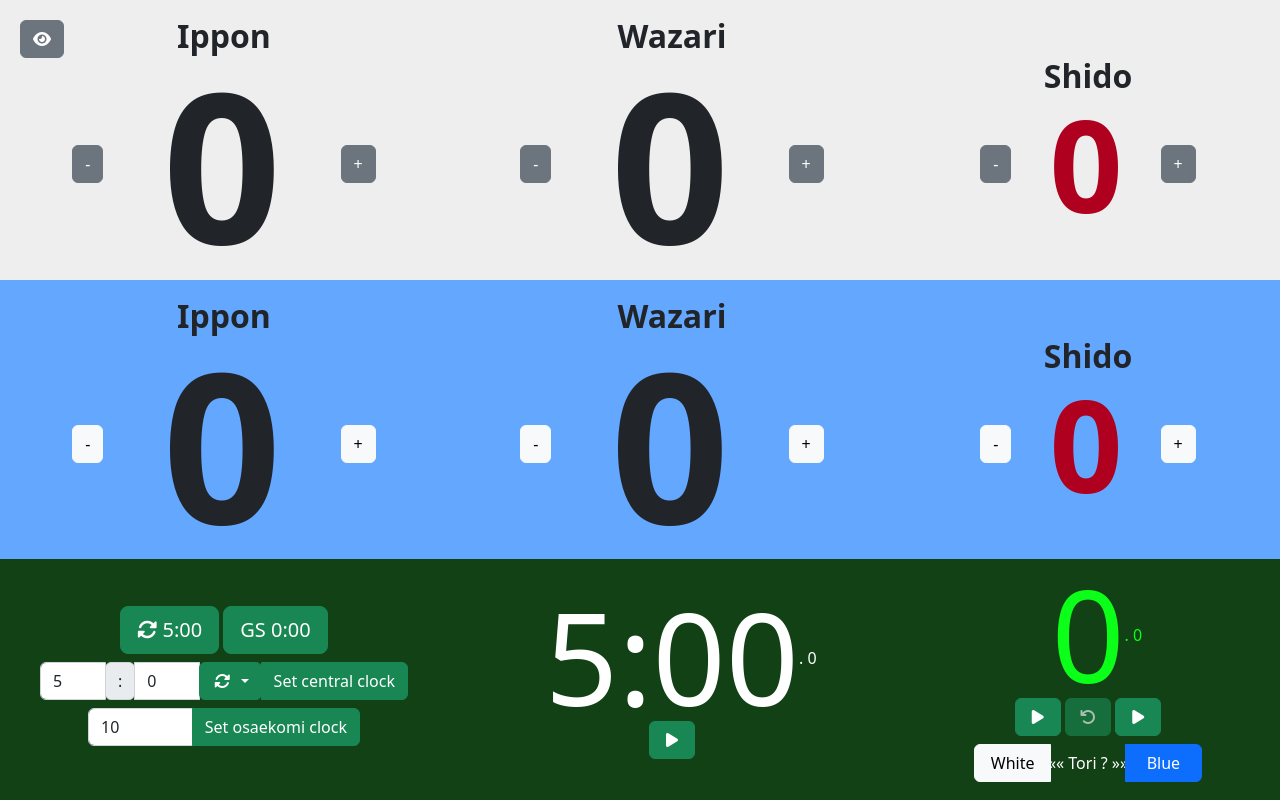
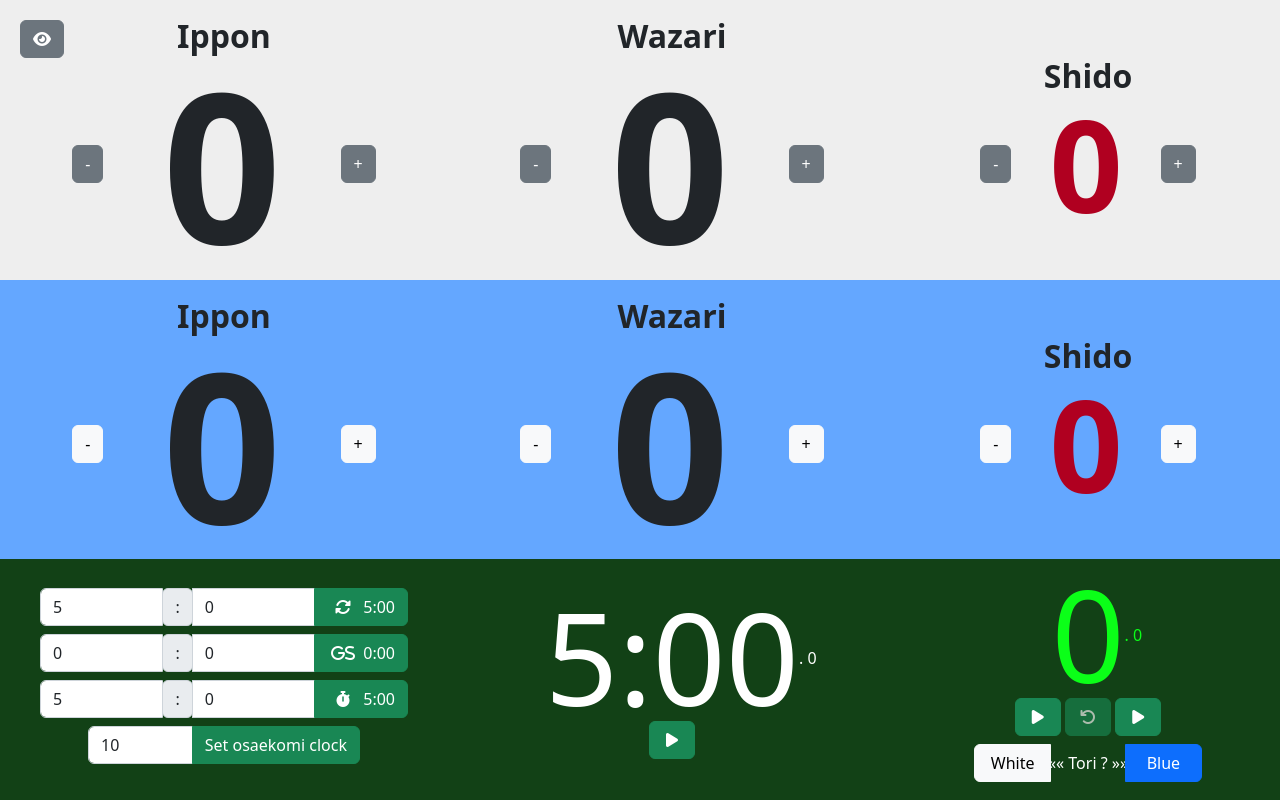
Before and after one commit to bichselb/judo-scoreboard, a plain HTML site: page scoreboard/index.html in a window 1280 px wide. Shown: the top 803 px of the page. Drawn offline with Linux system fonts and the light colour scheme.

Commit message:
more intuitive buttons for changing time

```diff
--- a/scoreboard/index.html
+++ b/scoreboard/index.html
@@ -171,52 +171,76 @@ along with this program.  If not, see <https://www.gnu.org/licenses/>.
                             <tr>
                                 <td class="text-center" style="width: 35%">
                                     <div class="optional">
+                                        <!-- Set fight time -->
                                         <div class="mb-2">
-                                            <a class="btn btn-success btn-lg" onclick="reset_all()" data-bs-toggle="tooltip" data-bs-placement="top" data-bs-title="Reset all (Enter)">
-                                                <i class="fa fa-rotate"></i>
-                                                <span id="reset_all_default_time">NaN</span>
-                                            </a>
-                                            <a class="btn btn-success btn-lg" onclick="golden_score_click()" data-bs-toggle="tooltip" data-bs-placement="top" data-bs-title="Reset for Golden Score">
-                                                <span>GS</span>
-                                                <span>0:00</span>
-                                            </a>
-                                        </div>
-
                                             <div class="d-flex justify-content-center mb-2">
                                                 <div class="input-group" style="width:23em;">
-                                                <input id="central_minutes_input" type="number" min="0" step="1" value="5" class="form-control" placeholder="Minutes" aria-label="Minutes" aria-describedby="Minutes" data-bs-toggle="tooltip" data-bs-placement="top" data-bs-title="Minutes">
+                                                    <input id="total_fight_time_reset_minutes" type="number" min="0" step="1" value="5" class="form-control"
+                                                        placeholder="Minutes" aria-label="Minutes" aria-describedby="Minutes" data-bs-toggle="tooltip"
+                                                        data-bs-placement="top" data-bs-title="Minutes" oninput="total_fight_time_reset_change()">
                                                     <div class="input-group-prepend">
                                                         <span class="input-group-text">:</span>
                                                     </div>
-                                                <input id="central_seconds_input" type="number" min="0" step="1" value="0" class="form-control" placeholder="Seconds" aria-label="Seconds" aria-describedby="Seconds" data-bs-toggle="tooltip" data-bs-placement="top" data-bs-title="Seconds">
-                                                <div class="input-group-append">
-                                                    <div class="btn-group btn-group-toggle" data-toggle="buttons">
-                                                        <button class="btn btn-success dropdown-toggle" type="button" data-bs-toggle="dropdown" aria-expanded="false">
-                                                            <i id="central_reset_toggle_image" class="fa fa-fw fa-rotate"></i>
-                                                        </button>
-                                                        <ul class="dropdown-menu">
-                                                            <li><a class="dropdown-item" onclick="central_reset_toggle('reset')">
-                                                                <i class="fa fa-fw fa-rotate"></i>
-                                                                Set default central clock time & Reset
-                                                            </a></li>
-                                                            <li><a class="dropdown-item" onclick="central_reset_toggle('time')">
-                                                                <i class="fa fa-fw fa-stopwatch"></i>
-                                                                Only set central clock time
-                                                            </a></li>
-                                                            <li><a class="dropdown-item" onclick="central_reset_toggle('GS')">
-                                                                <i class="fa fa-fw">GS</i>
-                                                                Reset for Golden Score
-                                                            </a></li>
-                                                        </ul>
-                                                        <label class="btn btn-success" onclick="set_central_clock()">Set central clock</label>
+                                                    <input id="total_fight_time_reset_seconds" type="number" min="0" step="1" value="0" class="form-control"
+                                                        placeholder="Seconds" aria-label="Seconds" aria-describedby="Seconds" data-bs-toggle="tooltip"
+                                                        data-bs-placement="top" data-bs-title="Seconds" oninput="total_fight_time_reset_change()">
+                                                    <a class="btn btn-success" onclick="reset_all()" data-bs-toggle="tooltip" data-bs-placement="top"
+                                                        data-bs-title="Reset all (Enter)">
+                                                        <i class="fa fa-fw fa-rotate" style="width: 2em;"></i>
+                                                        <span id="total_fight_time_reset_time">NaN</span>
+                                                    </a>
                                                 </div>
                                             </div>
                                         </div>
+                                        <!-- Reset for golden score -->
+                                        <div class="mb-2">
+                                            <div class="d-flex justify-content-center mb-2">
+                                                <div class="input-group" style="width:23em;">
+                                                    <input id="golden_score_time_set_minutes" type="number" min="0" step="1" value="0" class="form-control"
+                                                        placeholder="Minutes" aria-label="Minutes" aria-describedby="Minutes" data-bs-toggle="tooltip"
+                                                        data-bs-placement="top" data-bs-title="Minutes" oninput="golden_score_time_set_change()">
+                                                    <div class="input-group-prepend">
+                                                        <span class="input-group-text">:</span>
                                                     </div>
+                                                    <input id="golden_score_time_set_seconds" type="number" min="0" step="1" value="0" class="form-control"
+                                                        placeholder="Seconds" aria-label="Seconds" aria-describedby="Seconds" data-bs-toggle="tooltip"
+                                                        data-bs-placement="top" data-bs-title="Seconds" oninput="total_fight_time_reset_change()">
+                                                    <a class="btn btn-success" onclick="reset_for_golden_score()" data-bs-toggle="tooltip" data-bs-placement="top"
+                                                        data-bs-title="Reset for Golden Score">
+                                                        <i class="fa fa-fw" style="width: 2em;">GS</i>
+                                                        <span id="golden_score_time_reset_time">NaN</span>
+                                                    </a>
+                                                </div>
+                                            </div>
+                                        </div>
+                                        <!-- Set clock -->
+                                        <div class="mb-2">
                                             <div class="d-flex justify-content-center mb-2">
+                                                <div class="input-group" style="width:23em;">
+                                                    <input id="central_clock_set_minutes" type="number" min="0" step="1" value="5" class="form-control"
+                                                        placeholder="Minutes" aria-label="Minutes" aria-describedby="Minutes" data-bs-toggle="tooltip"
+                                                        data-bs-placement="top" data-bs-title="Minutes" oninput="central_clock_set_change()">
+                                                    <div class="input-group-prepend">
+                                                        <span class="input-group-text">:</span>
+                                                    </div>
+                                                    <input id="central_clock_set_seconds" type="number" min="0" step="1" value="0" class="form-control"
+                                                        placeholder="Seconds" aria-label="Seconds" aria-describedby="Seconds" data-bs-toggle="tooltip"
+                                                        data-bs-placement="top" data-bs-title="Seconds" oninput="central_clock_set_change()">
+                                                    <a class="btn btn-success" onclick="central_clock_set()" data-bs-toggle="tooltip" data-bs-placement="top"
+                                                        data-bs-title="Set central clock (no reset)">
+                                                        <i class="fa fa-fw fa-stopwatch" style="width: 2em;"></i>
+                                                        <span id="central_clock_set_time">NaN</span>
+                                                    </a>
+                                                </div>
+                                            </div>
+                                        </div>
+                                        <!-- Set osaekomi clock  -->
+                                        <div class="mb-2">
+                                            <div class="d-flex justify-content-center">
                                                 <div class="input-group" style="width:17em">
                                                     <input id="osaekomi_seconds_input" type="number" min="0" step="1" value="10" class="form-control" placeholder="Osaekomi seconds" aria-label="Osaekomi seconds" aria-describedby="Osaekomi seconds">
                                                     <button class="btn btn-success" type="button" onclick="apply_osaekomi_seconds()">Set osaekomi clock</button>
+                                                </div>
                                             </div>
                                         </div>
                                     </div>
--- a/scoreboard/scripts/scoreboard.js
+++ b/scoreboard/scripts/scoreboard.js
@@ -274,8 +274,8 @@ function update_tooltip(element, text) {
  * Update all aspects of the fight based on fight_state
  */
 function update_display(){
-    // default reset button
-    var reset = document.getElementById("reset_all_default_time");
+    // total fight time reset button
+    var reset = document.getElementById("total_fight_time_reset_time");
     reset.innerHTML = format_time_minutes(fight_rules.total_fight_time);
 
     // golden score
@@ -476,50 +476,65 @@ function osaekomi_pause_continue() {
     }
 }
 
-function golden_score_click() {
+function total_fight_time_reset_change() {
+    const minutes_input = document.getElementById("total_fight_time_reset_minutes");
+    const minutes = get_number_from_input(minutes_input);
+
+    const seconds_input = document.getElementById("total_fight_time_reset_seconds");
+    const seconds = get_number_from_input(seconds_input);
+
+    fight_rules.total_fight_time = minutes * 60 * 1000 + seconds * 1000;
+    // button is automatically updated in function update_display
+}
+total_fight_time_reset_change();
+
+function golden_score_time_set_change() {
+    const minutes_input = document.getElementById("golden_score_time_set_minutes");
+    const minutes = get_number_from_input(minutes_input);
+
+    const seconds_input = document.getElementById("golden_score_time_set_seconds");
+    const seconds = get_number_from_input(seconds_input);
+
+    const ms = minutes * 60 * 1000 + seconds * 1000;
+
+    var element = document.getElementById("golden_score_time_reset_time");
+    element.innerHTML = format_time_minutes(ms);
+
+    return ms;
+}
+golden_score_time_set_change(); // update the display once
+
+function reset_for_golden_score() {
+    const minutes_input = document.getElementById("golden_score_time_set_minutes");
+    minutes_input.value = 0;
+    const seconds_input = document.getElementById("golden_score_time_set_seconds");
+    seconds_input.value = 0;
+
     matte();
-    fight_state.central_clock_ms = 0;
+    const ms = golden_score_time_set_change()
+    fight_state.central_clock_ms = ms;
     fight_state.is_golden_score = true;
 }
 
-/**
- * Configure the default number of minutes to fight
- */
-function apply_minutes() {
-    const minutes_input = document.getElementById("minutes_input");
-    const minutes = parseInt(minutes_input.value);
+function central_clock_set_change() {
+    const minutes_input = document.getElementById("central_clock_set_minutes");
+    const minutes = get_number_from_input(minutes_input);
 
-    var should_reset_checkbox = document.getElementById("minutes_input_reset");
+    const seconds_input = document.getElementById("central_clock_set_seconds");
+    const seconds = get_number_from_input(seconds_input);
 
-    if (should_reset_checkbox.checked) {
-        fight_rules.total_fight_time = minutes * 60 * 1000;
-        fight_state = get_initial_fight_state();
-    } else {
-        fight_state.central_clock_ms = minutes * 60 * 1000;
-    }
+    const ms = minutes * 60 * 1000 + seconds * 1000;
+
+    var element = document.getElementById("central_clock_set_time");
+    element.innerHTML = format_time_minutes(ms);
+
+    return ms;
 }
+central_clock_set_change(); // update the display once
 
-var central_reset_mode = 'reset';
-
-function central_reset_toggle(mode) {
-    central_reset_mode = mode;
-
-    const img = document.getElementById("central_reset_toggle_image");
-    img.classList.remove("fa-rotate");
-    img.classList.remove("fa-stopwatch");
-    img.innerHTML = '';
-
-    if (mode == 'reset') {
-        img.classList.add("fa-rotate");
-    } else if (mode == 'time') {
-        img.classList.add("fa-stopwatch");
-    } else {
-        console.assert(mode == 'GS', 'Unknown mode');
-        img.innerHTML = 'GS';
-
-        document.getElementById("central_minutes_input").value = 0;
-        document.getElementById("central_seconds_input").value = 0;
-    }
+function central_clock_set() {
+    fight_state.is_golden_score = false;
+    fight_state.central_clock_ms = central_clock_set_change();
 }
 
 function get_number_from_input(input) {
@@ -527,27 +542,6 @@ function get_number_from_input(input) {
         return 0;
     } else {
         return parseInt(input.value);
-    }
-}
-
-function set_central_clock() {
-    const minutes_input = document.getElementById("central_minutes_input");
-    const minutes = get_number_from_input(minutes_input);
-
-    const seconds_input = document.getElementById("central_seconds_input");
-    const seconds = get_number_from_input(seconds_input);
-
-    const ms = minutes * 60 * 1000 + seconds * 1000;
-
-    if (central_reset_mode == 'reset') {
-        fight_rules.total_fight_time = ms;
-        fight_state = get_initial_fight_state();
-    } else if (central_reset_mode == 'time') {
-        fight_state.central_clock_ms = ms;
-    } else {
-        console.assert(central_reset_mode == 'GS', 'Unknown mode');
-        golden_score_click();
-        fight_state.central_clock_ms = -ms;
     }
 }
 
```
Also changed, not shown: Screenshot-edit.png (added), Screenshot-view.png (added), Screenshot.png (deleted), 1 other file. Lines whose indentation alone changed are shown as unchanged.
